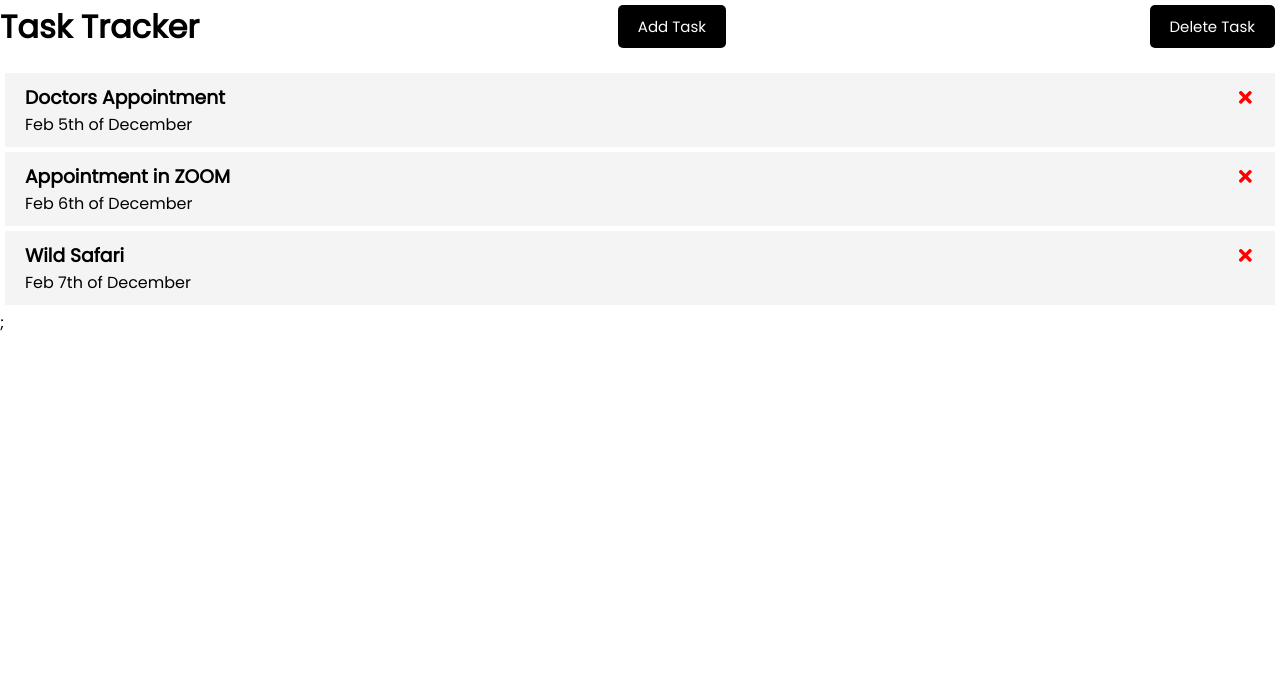
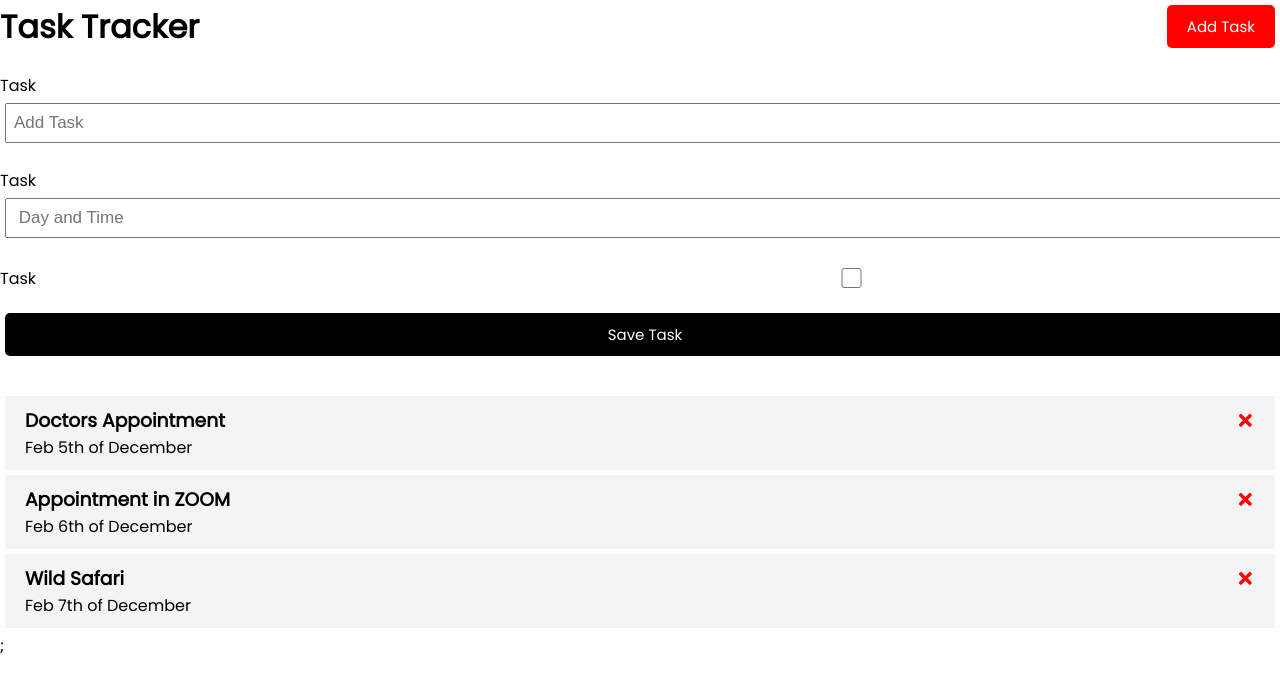
Before and after one commit to ravichandr88/hello, a React (Create React App) app: page / in a window 1280 px wide. Both pictures are taken after a click on the button "Add Task". Shown: the top 692 px of the page. Built offline with nearby package versions, Linux system fonts and the light colour scheme; the HTML template or start-up script is replaced by a standard one.

Commit message:
all done locally

```diff
--- a/src/App.js
+++ b/src/App.js
@@ -4,9 +4,12 @@ import {useState} from 'react'
 import React, { Component } from 'react';
 import Tasks from './components/Tasks';
 import Header from './components/header';
+import AddTask from './components/AddTask';
 
 const App = () =>
 {
+
+  const [showAddTask, setShowAddTask] = useState(false);
 
   const [tasks, setTasks] = useState([
     {
@@ -35,17 +38,39 @@ const App = () =>
 
 //Delte the task
 const deleteTask = (id) =>{
-  console.log('Deleted',id)
+  console.log('Deleted',id);
   setTasks(tasks.filter((task) =>  task.id !== id
   ))
 }
 
+//Reminder for the task
+const toggleReminder = (id) => {
+  console.log(id);
+  setTasks(tasks.map((task) =>
+  task.id===id  ? {...task, reminder : !task.reminder} : task
+  )
+  )
+}
+
+
+//Add Task
+const addTask = (task) =>
+{
+  const id = Math.floor(Math.random() * 10000) + 1
+    const newTask = { id, ...task }
+  setTasks([...tasks , newTask])
+// console.log(task);
+}
+
+
 return (
 
   <div className="App">
-  <Header />
+  <Header onAdd = {() => setShowAddTask( !showAddTask )}  showAdd={showAddTask}/>
+
+  {showAddTask &&  <AddTask onAdd={addTask} />}
   {tasks.length > 0 ?
-    <Tasks tasks={tasks} onDelete={deleteTask}/>
+    <Tasks tasks={tasks} onDelete={deleteTask}  onToggle = {toggleReminder} />
     : 'No tasks to show'
   }
   </div>
--- /dev/null
+++ b/src/components/AddTask.js
@@ -0,0 +1,55 @@
+import React from 'react'
+import { useState } from 'react'
+
+function AddTask({ onAdd }) {
+
+const [text , setText] = useState('')
+const [day , setDay]   = useState('')
+const [reminder, setReminder] = useState(false)
+
+const onSubmit = (e) => {
+
+    e.preventDefault()
+
+    // console.log(e);
+    if(!text){
+        alert('Please add a task');
+        return
+    }
+
+    if(!day){
+        alert('Please add the day and time');
+        return
+    }
+
+    onAdd({ text, day, reminder})
+
+    setText('')
+    setDay('')
+    setReminder(false)
+
+}
+
+    return (
+    <form className='add-form' onSubmit={ onSubmit }>
+<div className='form-control'>
+<label>Task</label>
+<input type='text' placeholder='Add Task' onChange={(e) => setText(e.target.value)} value={text} />
+</div>
+
+<div className='form-control'>
+<label>Task</label>
+<input type='text' placeholder=' Day and Time' value='' onChange={(e) => setDay(e.target.value)} value={day}/>
+</div>
+
+<div className='form-control form-control-check'>
+<label>Task</label>
+<input type='checkbox' placeholder='Task Reminder'  checked={false} onChange={(e) => setReminder(e.currentTarget.checked)} value={reminder}/>
+</div>
+
+<input type='submit' value='Save Task'  className='btn btn-block' />
+      </form>
+    )
+}
+
+export default AddTask
--- a/src/components/Button.js
+++ b/src/components/Button.js
@@ -1,18 +1,17 @@
 import PropTypes from 'prop-types'
 import React from 'react'
 
-function Button(props) {
-    const onClick = (e) => {
-        console.log('Clicked')
-    }
+function Button({title, onClick, color}) {
+
 
     return (
-       <button className='btn' onClick={onClick}>{props.title}</button>
-    )
+        <button className='btn' onClick={onClick} style={{ backgroundColor: color }}>{title} </button>
+     )
 }
 
 Button.defaultProps={
-    title:'Button'
+    title:'Button',
+    color:'balck'
 }
 
 Button.propTypes={
--- a/src/components/Task.js
+++ b/src/components/Task.js
@@ -1,11 +1,12 @@
 import React from 'react'
 import { FaTimes } from 'react-icons/fa'
 
-function Task({task , onDelete }) {
+function Task({task , onDelete , onToggle }) {
     return (
-        <div className='task'>
+        <div className={`task ${task.reminder ? 'task reminder' : ''}`} onDoubleClick={() => onToggle(task.id)}>
             <h3>{task.text}   <FaTimes style={{color:'red'}} onClick={() => onDelete(task.id)} /></h3>
             <p>{task.day}</p>
+            {/* <p>{task.reminder + ''}</p> */}
 
         </div>
     )
--- a/src/components/Tasks.js
+++ b/src/components/Tasks.js
@@ -3,13 +3,13 @@ import Task from './Task'
 
 
 
-function Tasks({ tasks, onDelete }) {
+function Tasks({ tasks, onDelete, onToggle }) {
 
 
     return (
         <>
             {tasks.map((task) => (
-                <Task key={task.id} task={task} onDelete={onDelete}></Task>
+                <Task key={task.id} task={task} onDelete={onDelete} onToggle={onToggle}></Task>
             ))};
         </>
     )
--- a/src/components/header.js
+++ b/src/components/header.js
@@ -1,17 +1,19 @@
 import PropTypes from 'prop-types'
 import Button from './Button'
-const header = (props) => {
+
+const header = ({ title, onAdd, showAdd }) => {
     return (
         <header className='header'>
           <h1>Task Tracker</h1>
-   <Button title='Add Task'></Button>
-   <Button title='Delete Task'></Button>
+
+   <Button title={title} onClick = {onAdd}  color={showAdd ? 'red' : 'black'}></Button>
+
         </header>
     )
 }
 
 header.defaultProps={
-    title:'Good',
+    title:'Add Task',
 }
 
 
```
